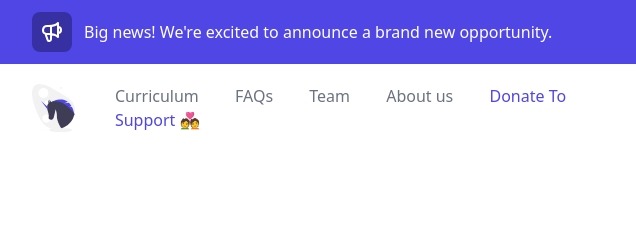
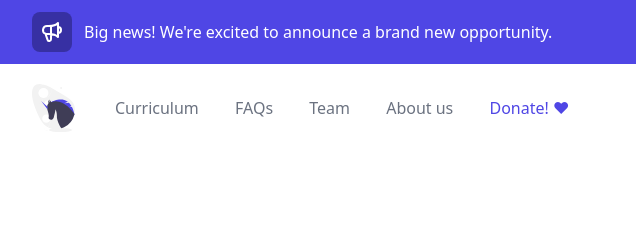
Before and after one commit to 0xrotense/unicorn-dev-net, a website: page src/index.html in a window 1280 px wide. Shown: the top 226 px of the page, 0-636 px from the left. Drawn offline with Linux system fonts and the light colour scheme.

Commit message:
updated page nav

```diff
--- a/src/index.html
+++ b/src/index.html
@@ -82,7 +82,7 @@
 
                 <a href="#about-us" class="font-medium text-gray-500 hover:text-gray-900">About us</a>
 
-                <a href="#" class="font-medium text-indigo-600 hover:text-indigo-500">Donate To Support 💑</a>
+                <a href="#" class="font-medium text-indigo-600 hover:text-indigo-500">Donate! &#x2764;</a>
               </div>
             </nav>
           </div>
```
